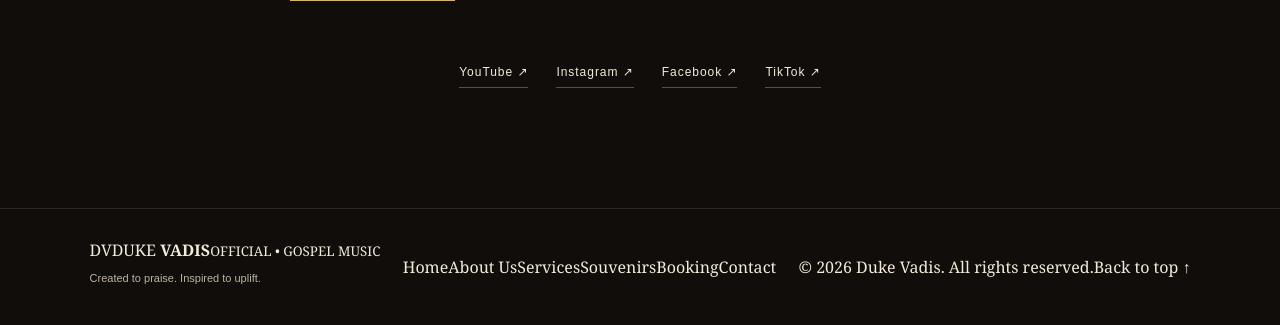
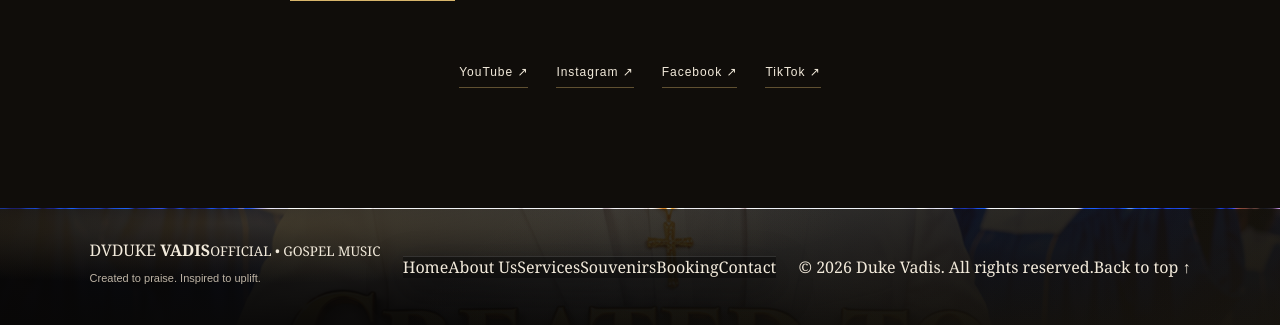
Before and after one commit to boyvadisdebarge-cyber/duke-vadis-official, a Django app: page / in a window 1280 px wide. Shown: the part 5224-5549 px from the top of the page. Run offline with Django 5.2, Linux system fonts and the light colour scheme; data that the repository does not hold is empty.

Commit message:
Blend campaign poster into premium footer background

```diff
--- a/static/css/site.css
+++ b/static/css/site.css
@@ -78,3 +78,10 @@
  .banner-content h1{font-size:clamp(38px,10vw,58px);margin:10px 0}
  .banner-subtitle{font-size:13px;line-height:1.5}
 }
+
+/* Campaign-poster footer treatment */
+.site-footer{position:relative;isolation:isolate;overflow:hidden;background-image:linear-gradient(90deg,rgba(8,7,6,.94) 0%,rgba(10,9,8,.78) 48%,rgba(8,7,6,.91) 100%),linear-gradient(0deg,rgba(8,7,6,.9),rgba(8,7,6,.25)),url("../POSTER.png");background-size:cover;background-position:center 42%;background-repeat:no-repeat}
+.site-footer:before{content:"";position:absolute;inset:0;z-index:-1;background:radial-gradient(ellipse at 18% 12%,rgba(216,181,107,.18),transparent 42%),linear-gradient(135deg,transparent 35%,rgba(216,181,107,.07));pointer-events:none}
+.site-footer .footer-top,.site-footer .footer-nav,.site-footer .footer-bottom{position:relative}
+.site-footer .footer-nav{background:rgba(7,7,6,.5);border-color:rgba(230,197,132,.55);box-shadow:inset 0 1px rgba(255,255,255,.13),0 14px 36px rgba(0,0,0,.35)}
+@media(max-width:760px){.site-footer{background-position:56% center}}
```
